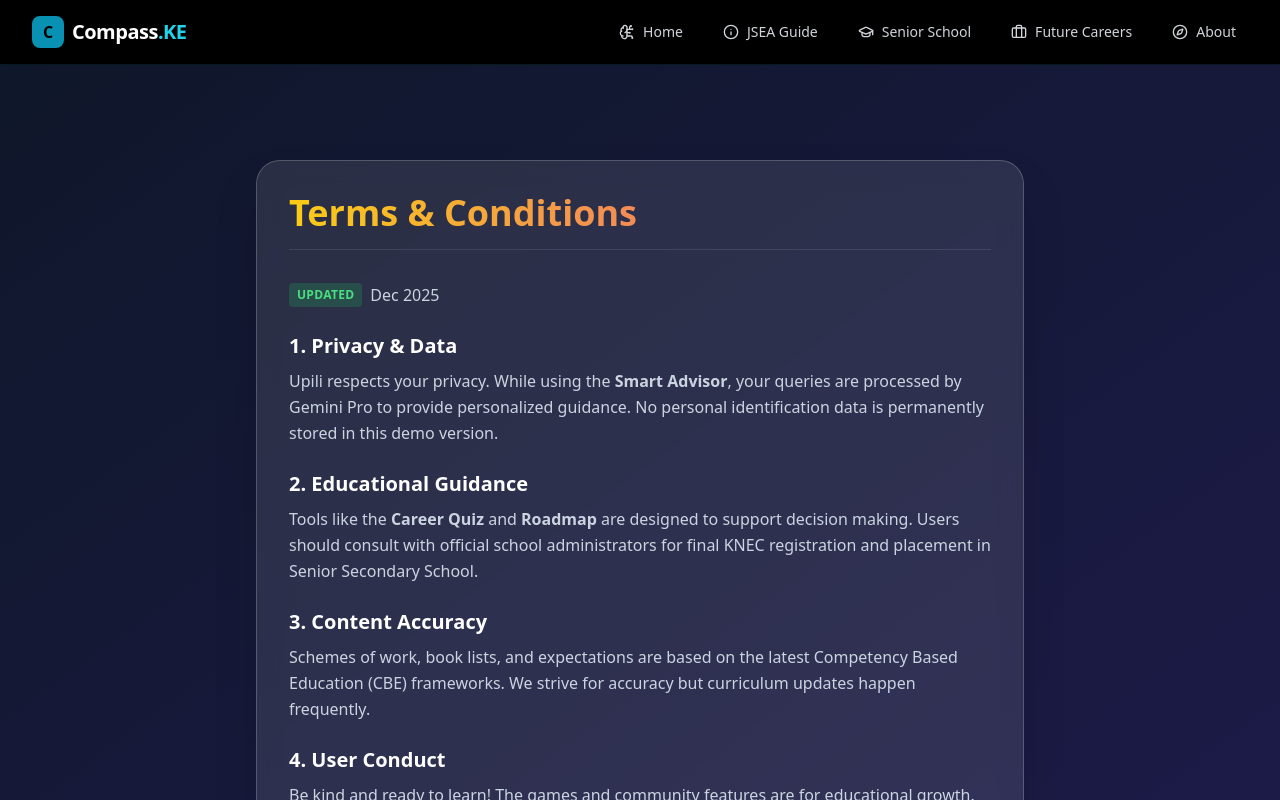
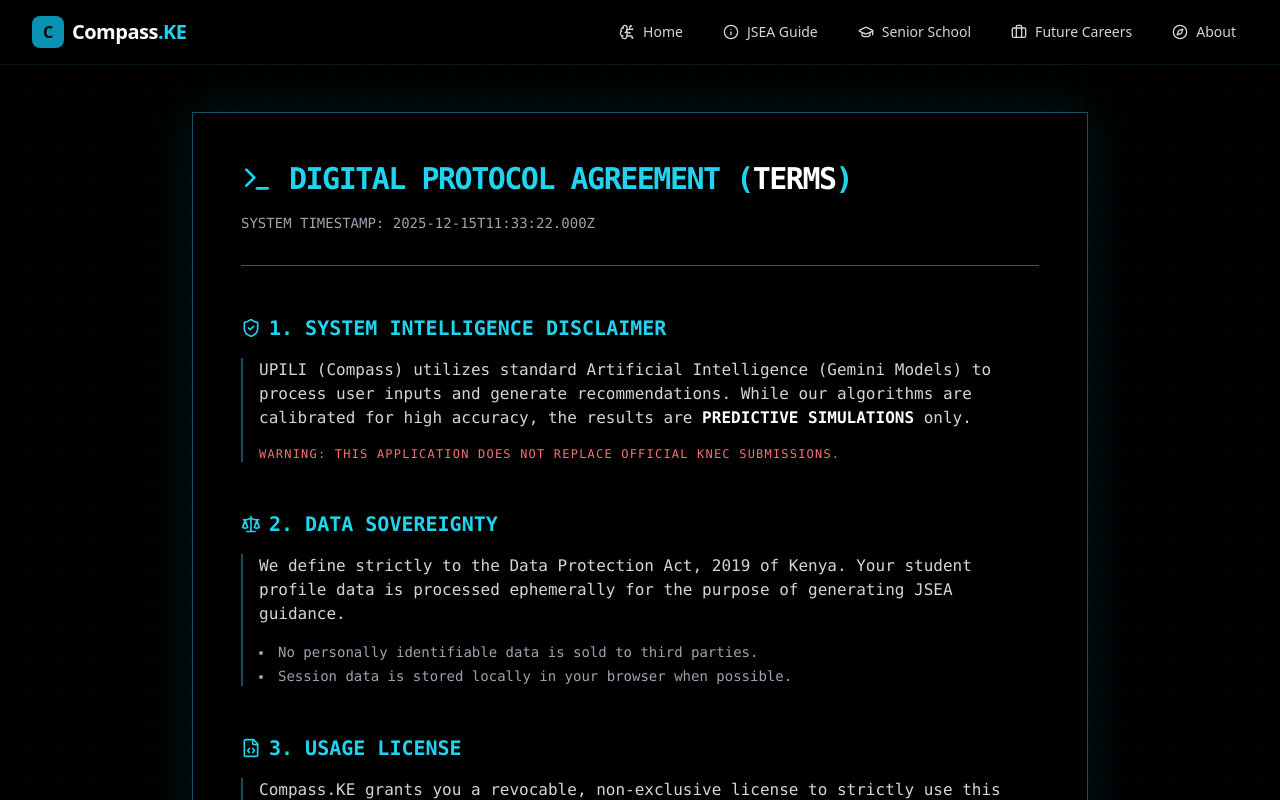
Before and after one commit to jmsmuigai/upili-app, a Next.js app: page /terms in a window 1280 px wide. Shown: the top 800 px of the page. Built offline with nearby package versions, Linux system fonts and the light colour scheme.

Commit message:
feat: perfect app update - auto-selection, resource hub, cyber terms

```diff
--- a/src/app/terms/page.tsx
+++ b/src/app/terms/page.tsx
@@ -1,52 +1,77 @@
+"use client";
+
+import { motion } from "framer-motion";
+import { ShieldCheck, Scale, FileCode, Terminal } from "lucide-react";
+
 export default function TermsPage() {
     return (
-        <div className="min-h-screen bg-gradient-to-br from-slate-900 to-indigo-950 text-white pt-24 pb-12 px-8">
-            <div className="max-w-3xl mx-auto bg-white/10 backdrop-blur-md rounded-3xl p-8 border border-white/20 shadow-2xl">
-                <h1 className="text-4xl font-extrabold text-transparent bg-clip-text bg-gradient-to-r from-yellow-400 to-pink-500 mb-8 border-b border-white/10 pb-4">
-                    Terms & Conditions
-                </h1>
+        <div className="min-h-screen bg-black text-cyan-50 font-mono p-4 md:p-12 relative overflow-hidden">
+            <div className="fixed inset-0 pointer-events-none opacity-20">
+                <div className="absolute top-0 left-0 w-full h-full bg-[linear-gradient(rgba(0,255,0,0.1)_1px,transparent_1px),linear-gradient(90deg,rgba(0,255,0,0.1)_1px,transparent_1px)] bg-[size:30px_30px]" />
+            </div>
 
-                <div className="text-slate-300 space-y-6 leading-relaxed">
-                    <p className="flex items-center gap-2">
-                        <span className="bg-green-500/20 text-green-400 px-2 py-1 rounded text-xs font-bold uppercase tracking-wide">Updated</span>
-                        Dec 2025
+            <div className="max-w-4xl mx-auto relative z-10 border border-cyan-900 bg-black/90 p-8 md:p-12 shadow-[0_0_50px_rgba(0,243,255,0.1)]">
+
+                <header className="mb-12 border-b border-cyan-800 pb-8">
+                    <div className="flex items-center gap-4 mb-4 text-cyan-400">
+                        <Terminal className="w-8 h-8" />
+                        <h1 className="text-3xl font-bold tracking-tighter">DIGITAL PROTOCOL AGREEMENT (<span className="text-white">TERMS</span>)</h1>
+                    </div>
+                    <p className="text-gray-400 text-sm">
+                        SYSTEM TIMESTAMP: {new Date().toISOString()}
                     </p>
+                </header>
 
+                <div className="space-y-12">
                     <section>
-                        <h2 className="text-xl font-bold text-white mb-2">1. Privacy & Data</h2>
+                        <h2 className="text-xl font-bold text-cyan-400 mb-4 flex items-center gap-2">
+                            <ShieldCheck className="w-5 h-5" /> 1. SYSTEM INTELLIGENCE DISCLAIMER
+                        </h2>
+                        <div className="pl-4 border-l-2 border-cyan-900 space-y-4 text-gray-300">
                             <p>
-                            Upili respects your privacy. While using the <strong>Smart Advisor</strong>, your queries are processed by Gemini Pro to provide personalized guidance.
-                            No personal identification data is permanently stored in this demo version.
+                                UPILI (Compass) utilizes standard Artificial Intelligence (Gemini Models) to process user inputs and generate recommendations.
+                                While our algorithms are calibrated for high accuracy, the results are <strong className="text-white">PREDICTIVE SIMULATIONS</strong> only.
                             </p>
+                            <p className="text-xs uppercase tracking-widest text-red-400">
+                                WARNING: THIS APPLICATION DOES NOT REPLACE OFFICIAL KNEC SUBMISSIONS.
+                            </p>
+                        </div>
                     </section>
 
                     <section>
-                        <h2 className="text-xl font-bold text-white mb-2">2. Educational Guidance</h2>
+                        <h2 className="text-xl font-bold text-cyan-400 mb-4 flex items-center gap-2">
+                            <Scale className="w-5 h-5" /> 2. DATA SOVEREIGNTY
+                        </h2>
+                        <div className="pl-4 border-l-2 border-cyan-900 space-y-4 text-gray-300">
                             <p>
-                            Tools like the <strong>Career Quiz</strong> and <strong>Roadmap</strong> are designed to support decision making.
-                            Users should consult with official school administrators for final KNEC registration and placement in Senior Secondary School.
+                                We define strictly to the Data Protection Act, 2019 of Kenya.
+                                Your student profile data is processed ephemerally for the purpose of generating JSEA guidance.
                             </p>
+                            <ul className="list-disc list-inside text-sm space-y-1 text-gray-400">
+                                <li>No personally identifiable data is sold to third parties.</li>
+                                <li>Session data is stored locally in your browser when possible.</li>
+                            </ul>
+                        </div>
                     </section>
 
                     <section>
-                        <h2 className="text-xl font-bold text-white mb-2">3. Content Accuracy</h2>
+                        <h2 className="text-xl font-bold text-cyan-400 mb-4 flex items-center gap-2">
+                            <FileCode className="w-5 h-5" /> 3. USAGE LICENSE
+                        </h2>
+                        <div className="pl-4 border-l-2 border-cyan-900 space-y-4 text-gray-300">
                             <p>
-                            Schemes of work, book lists, and expectations are based on the latest Competency Based Education (CBE) frameworks.
-                            We strive for accuracy but curriculum updates happen frequently.
+                                Compass.KE grants you a revocable, non-exclusive license to strictly use this interface for educational planning.
+                                Reverse engineering of the <span className="text-cyan-400">Interview/Analysis Protocol</span> is strictly prohibited.
                             </p>
-                    </section>
-
-                    <section>
-                        <h2 className="text-xl font-bold text-white mb-2">4. User Conduct</h2>
-                        <p>
-                            Be kind and ready to learn! The games and community features are for educational growth.
-                        </p>
+                        </div>
                     </section>
                 </div>
 
-                <div className="mt-12 pt-8 border-t border-white/10 text-center">
-                    <p className="text-sm text-slate-400">© 2025 Upili Education Platform. Empowering Futures.</p>
-                </div>
+                <footer className="mt-16 pt-8 border-t border-cyan-900 text-center text-xs text-gray-500">
+                    <p>END OF LINE_</p>
+                    <p>AGREEMENT ID: {Math.random().toString(36).substring(7).toUpperCase()}</p>
+                </footer>
+
             </div>
         </div>
     );
--- a/src/components/agentic/InterviewOrchestrator.tsx
+++ b/src/components/agentic/InterviewOrchestrator.tsx
@@ -9,10 +9,9 @@ import { analyzeStudentProfile } from "@/app/actions";
 import { ThreatRadar } from "../visuals/ThreatRadar";
 
 
+import { ResourceHub } from "@/components/dashboard/ResourceHub";
+
 type Step = "intro" | "infographic" | "personal" | "academics" | "interests" | "analysis" | "results";
-
-
-
 
 interface AnalysisResult {
     summary: string;
@@ -31,6 +30,11 @@ interface AnalysisResult {
         shouldConsider: boolean;
         reason?: string;
         courses?: string[];
+    };
+    selectionRecommendation?: {
+        topSchools: { name: string; type: "National" | "Extra-County" | "County" | "International"; reason: string }[];
+        pathwayFocus: string;
+        matchConfidence: number;
     };
 }
 
@@ -390,6 +394,48 @@ export function InterviewOrchestrator() {
                                 </div>
                             </div>
 
+                            {/* Auto-Selection Protocol */}
+                            {profile.analysis?.selectionRecommendation && (
+                                <div className="mt-8 bg-black/60 border border-green-500/50 rounded-xl p-8 relative overflow-hidden group">
+                                    <div className="absolute inset-0 bg-green-500/5 animate-pulse-glow" />
+                                    <div className="relative z-10">
+                                        <div className="flex items-center justify-between mb-6">
+                                            <h3 className="text-2xl font-bold text-green-400 flex items-center gap-3">
+                                                <BrainCircuit className="w-6 h-6" /> AUTO-SELECTION PROTOCOL
+                                            </h3>
+                                            <span className="px-3 py-1 bg-green-500/20 text-green-400 text-xs font-bold rounded border border-green-500/50">
+                                                CONFIDENCE: {profile.analysis.selectionRecommendation.matchConfidence}%
+                                            </span>
+                                        </div>
+
+                                        <div className="grid grid-cols-1 md:grid-cols-3 gap-6 mb-6">
+                                            {profile.analysis.selectionRecommendation.topSchools.map((school, idx) => (
+                                                <div key={idx} className="bg-gray-900 border border-gray-700 p-4 rounded-lg hover:border-green-400 transition-colors">
+                                                    <span className="text-xs text-gray-500 uppercase">{school.type}</span>
+                                                    <h4 className="text-white font-bold text-lg mb-2">{school.name}</h4>
+                                                    <p className="text-xs text-gray-400 border-t border-gray-800 pt-2 mt-2">
+                                                        "{school.reason}"
+                                                    </p>
+                                                </div>
+                                            ))}
+                                        </div>
+
+                                        <div className="flex items-center gap-2 text-sm text-gray-400 bg-black/40 p-3 rounded">
+                                            <AlertTriangle className="w-4 h-4 text-yellow-500" />
+                                            <span>Recommendation based on academic profile & career trajectory. Verify via KNEC Portal.</span>
+                                        </div>
+                                    </div>
+                                </div>
+                            )}
+
+                            {/* Resource Applets */}
+                            <div className="mt-12">
+                                <h3 className="text-xl text-center text-cyber-dark uppercase tracking-widest mb-6 border-b border-gray-800 pb-2">
+                                    Official Government Links
+                                </h3>
+                                <ResourceHub />
+                            </div>
+
                             <div className="pt-12 flex justify-center pb-8">
                                 <button
                                     onClick={handleRestart}
@@ -401,12 +447,12 @@ export function InterviewOrchestrator() {
                         </motion.div>
                     )}
                 </AnimatePresence>
-            </div>
+            </div >
 
             {/* Footer Branding */}
-            <div className="fixed bottom-4 right-4 text-xs text-cyber-dark opacity-50">
+            < div className="fixed bottom-4 right-4 text-xs text-cyber-dark opacity-50" >
                 POWERED BY GOOGLE GEMINI 3.0 // DEEPMIND PROTOCOL
-            </div>
-        </div>
+            </div >
+        </div >
     );
 }
--- /dev/null
+++ b/src/components/dashboard/ResourceHub.tsx
@@ -0,0 +1,74 @@
+"use client";
+
+import { motion } from "framer-motion";
+import { ExternalLink, Building2, FileText, Globe, GraduationCap } from "lucide-react";
+
+const apps = [
+    {
+        name: "KNEC Portal",
+        desc: "Official Assessment Registration",
+        icon: Building2,
+        url: "https://www.knec.ac.ke", // Genuine link
+        color: "cyan"
+    },
+    {
+        name: "Ministry of Education",
+        desc: "Policy & Guidelines",
+        icon: Globe,
+        url: "https://education.go.ke", // Genuine link
+        color: "blue"
+    },
+    {
+        name: "JSEA Guidelines",
+        desc: "Curriculum Framework",
+        icon: FileText,
+        url: "https://kicd.ac.ke", // Genuine link
+        color: "green"
+    },
+    {
+        name: "KUCCPS",
+        desc: "University Placement",
+        icon: GraduationCap,
+        url: "https://kuccps.net", // Genuine link
+        color: "purple"
+    }
+];
+
+export function ResourceHub() {
+    return (
+        <div className="grid grid-cols-1 md:grid-cols-2 lg:grid-cols-4 gap-6 p-6">
+            {apps.map((app, i) => (
+                <motion.a
+                    key={app.name}
+                    href={app.url}
+                    target="_blank"
+                    rel="noopener noreferrer"
+                    whileHover={{ scale: 1.05, y: -5 }}
+                    whileTap={{ scale: 0.95 }}
+                    initial={{ opacity: 0, y: 20 }}
+                    animate={{ opacity: 1, y: 0 }}
+                    transition={{ delay: i * 0.1 }}
+                    className={`
+                        relative overflow-hidden rounded-2xl p-6 bg-black/60 border backdrop-blur-md group
+                        ${app.color === 'cyan' ? 'border-cyan-500/30 hover:border-cyan-500 shadow-[0_0_15px_rgba(6,182,212,0.1)] hover:shadow-[0_0_25px_rgba(6,182,212,0.3)]' : ''}
+                        ${app.color === 'blue' ? 'border-blue-500/30 hover:border-blue-500 shadow-[0_0_15px_rgba(59,130,246,0.1)] hover:shadow-[0_0_25px_rgba(59,130,246,0.3)]' : ''}
+                        ${app.color === 'green' ? 'border-green-500/30 hover:border-green-500 shadow-[0_0_15px_rgba(34,197,94,0.1)] hover:shadow-[0_0_25px_rgba(34,197,94,0.3)]' : ''}
+                        ${app.color === 'purple' ? 'border-purple-500/30 hover:border-purple-500 shadow-[0_0_15px_rgba(168,85,247,0.1)] hover:shadow-[0_0_25px_rgba(168,85,247,0.3)]' : ''}
+                    `}
+                >
+                    <div className="absolute inset-0 bg-[linear-gradient(45deg,transparent_25%,rgba(255,255,255,0.05)_50%,transparent_75%)] bg-[length:250%_250%] animate-shine opacity-0 group-hover:opacity-100 transition-opacity" />
+
+                    <div className="flex justify-between items-start mb-4">
+                        <div className={`p-3 rounded-xl bg-${app.color}-500/20`}>
+                            <app.icon className={`w-6 h-6 text-${app.color}-400`} />
+                        </div>
+                        <ExternalLink className="w-4 h-4 text-gray-500 group-hover:text-white transition-colors" />
+                    </div>
+
+                    <h3 className="font-bold text-white text-lg mb-1">{app.name}</h3>
+                    <p className="text-gray-400 text-xs">{app.desc}</p>
+                </motion.a>
+            ))}
+        </div>
+    );
+}
```
Also changed, not shown: src/lib/agents/advisor.ts (+9 -0 lines). Lines whose indentation alone changed are shown as unchanged.
